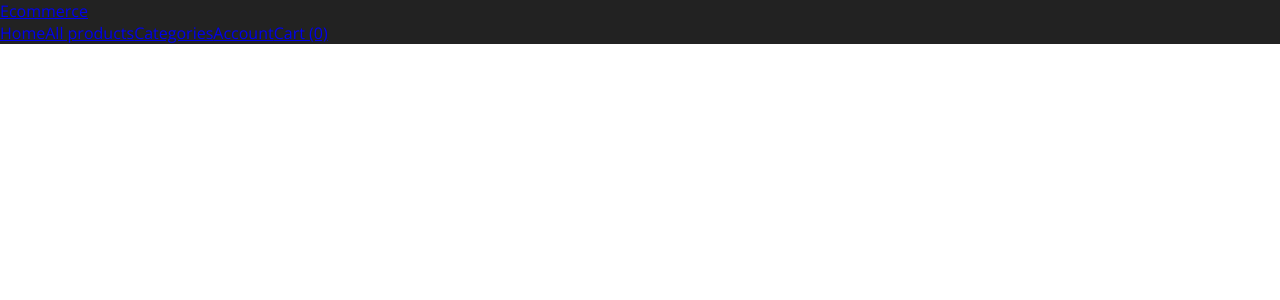
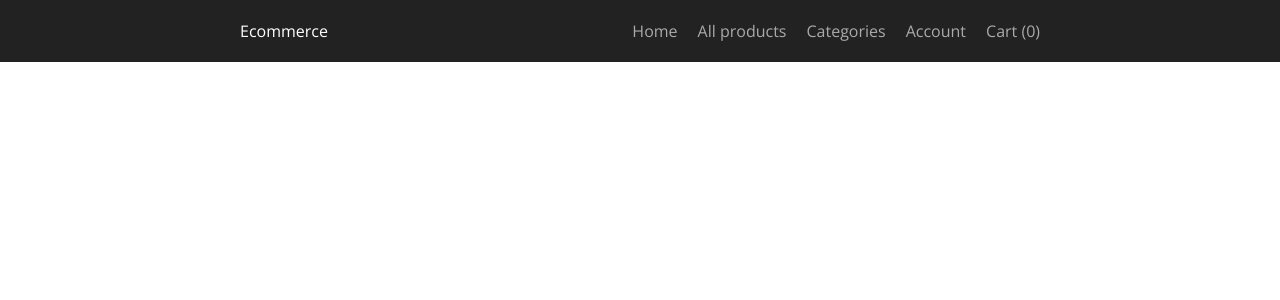
Before and after one commit to Chbmleao/Ecommerce-Front, a Next.js app: page / in a window 1280 px wide. Shown: the top 300 px of the page. Built offline with nearby package versions, Linux system fonts and the light colour scheme.

Commit message:
feat: add header and center components

```diff
--- /dev/null
+++ b/components/Center.js
@@ -0,0 +1,13 @@
+import styled from "styled-components";
+
+const StyledDiv = styled.div`
+  max-width: 800px;
+  margin: 0 auto;
+  padding: 0 20px;
+`;
+
+export default function Center({children}) {
+  return (
+    <StyledDiv>{children}</StyledDiv>
+  );
+}
--- a/components/Header.js
+++ b/components/Header.js
@@ -1,21 +1,47 @@
 import Link from "next/link";
 import styled from "styled-components";
+import Center from "@/components/Center";
 
 const StyledHeader = styled.header`
   background-color: #222;
 `;
 
+const Logo = styled(Link)`
+  color: #fff;
+  text-decoration: none;
+`
+
+const Wrapper = styled.div`
+  display: flex;
+  justify-content: space-between;
+  padding: 20px 0;
+`;
+
+const StyledNav = styled.nav`
+  display: flex;
+  gap: 20px;
+`;
+
+const NavLink = styled(Link)`
+  color: #aaa;
+  text-decoration: none;
+`;
+
 export default function header() {
   return (
     <StyledHeader>
-      <Link href={"/"}>Ecommerce</Link>
-      <nav>
-        <Link href={"/"}>Home</Link>
-        <Link href={"/products"}>All products</Link>
-        <Link href={"/categories"}>Categories</Link>
-        <Link href={"/account"}>Account</Link>
-        <Link href={"/cart"}>Cart (0)</Link>
-      </nav>
+      <Center>
+        <Wrapper>
+          <Logo href={"/"}>Ecommerce</Logo>
+          <StyledNav>
+            <NavLink href={"/"}>Home</NavLink>
+            <NavLink href={"/products"}>All products</NavLink>
+            <NavLink href={"/categories"}>Categories</NavLink>
+            <NavLink href={"/account"}>Account</NavLink>
+            <NavLink href={"/cart"}>Cart (0)</NavLink>
+          </StyledNav>
+        </Wrapper>
+      </Center>
     </StyledHeader>
   );
 }
```
